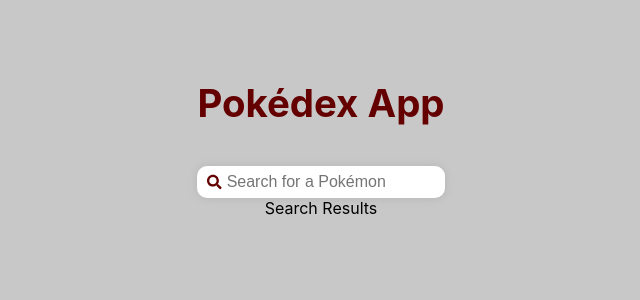
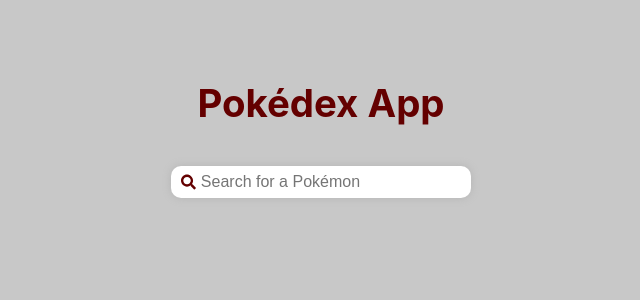
Before and after one commit to Newtonian1/reactdex, a React (Create React App) app: page / in a window 1280 px wide. Shown: the top 300 px of the page, without its empty margins (319-959 px from the left). Built offline with nearby package versions, Linux system fonts and the light colour scheme.

Commit message:
Search results now display in a list. Results still look ugly though.

```diff
--- a/src/App.tsx
+++ b/src/App.tsx
@@ -1,18 +1,17 @@
-import React from 'react';
+import React, {useState} from 'react';
 import './App.css';
 import {SearchBar} from "./components/SearchBar"
+import {SearchResults} from "./components/SearchResults"
 
 function App() {
+  const [results, setResults] = useState([]);
+
   return (
     <div className="App">
       <h1 id="site-title">Pokédex App</h1>
       <div className="search-bar-container">
-        <div className="search-bar">
-          <SearchBar/>
-        </div>
-        <div className="search-results">
-          Search Results
-        </div>
+        <SearchBar setResults={setResults}/>
+        <SearchResults results={results}/>
       </div>
     </div>
   );
--- a/src/components/SearchBar.css
+++ b/src/components/SearchBar.css
@@ -1,6 +1,7 @@
 .search-wrapper {
     background-color: white;
     width: 100%;
+    max-width: 300px;
     height: 2rem;
     padding: 0 10px;
     border-radius: 10px;
--- a/src/components/SearchBar.tsx
+++ b/src/components/SearchBar.tsx
@@ -2,7 +2,7 @@
 import "./SearchBar.css"
 import {FaSearch} from "react-icons/fa";
 
-export const SearchBar = () => {
+export const SearchBar = ({setResults}: any) => {
     const [searchInput, setSearchInput] = useState("");
 
     function handleInput(input: string) {
@@ -15,9 +15,9 @@
         .then((response) => response.json())
         .then((json) => {
             const results = json.results.filter((pokemon: any) => {
-                return pokemon && pokemon.name && pokemon.name.toLowerCase().includes(input.toLowerCase())
+                return input && pokemon && pokemon.name && pokemon.name.toLowerCase().includes(input.toLowerCase())
             });
-            console.log(results);
+            setResults(results);
         });
     }
 
@@ -25,7 +25,6 @@
         <div className="search-wrapper">
             <FaSearch id="search-icon"/>
             <input type="text" placeholder="Search for a Pokémon" onChange={e => handleInput(e.target.value)}/>
-            <p>{searchInput}</p>
         </div>
     )
 };
--- /dev/null
+++ b/src/components/SearchResults.css
@@ -0,0 +1,10 @@
+.results {
+    width: 100%;
+    background-color: white;
+    margin-top: 1rem;
+    border-radius: 10px;
+    text-align: left;
+    display: flex;
+    flex-direction: column;
+    overflow-y: scroll;
+}
--- /dev/null
+++ b/src/components/SearchResults.tsx
@@ -0,0 +1,12 @@
+import React, {useState} from "react";
+import "./SearchResults.css"
+
+export const SearchResults = ({results}: any) => {
+    return (
+    <div className="results">
+        {results.map((result: any, id: number) => {
+                return <div key={id}>{result.name}</div>;
+        })}
+    </div>
+    )
+}
```
